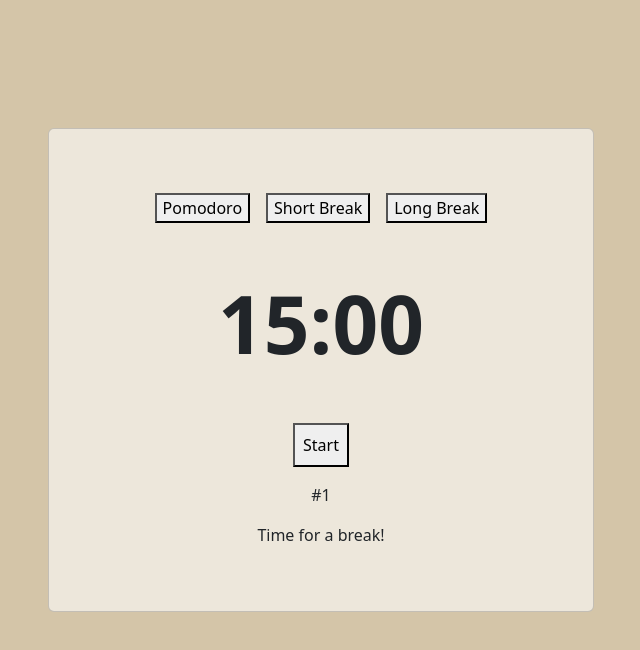
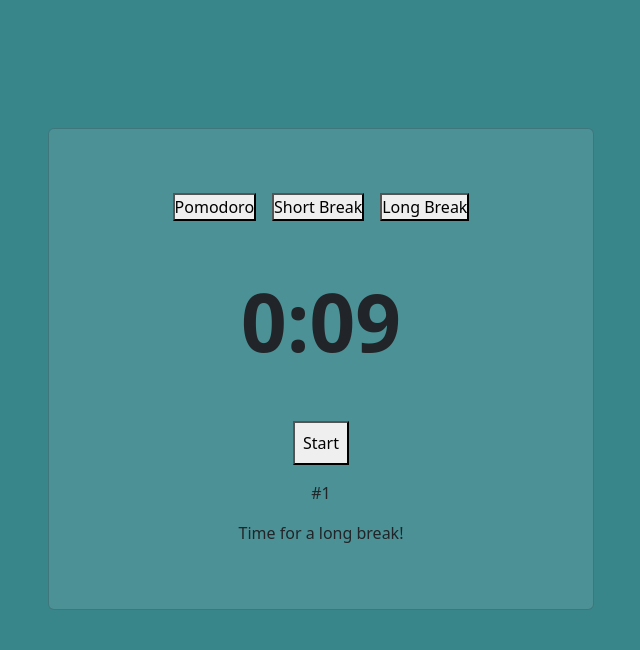
Before and after one commit to amunye1/Pomodoro-Timer, a React (Vite) app in the folder pomodoroTimer/: page / in a window 1280 px wide. Both pictures are taken after a click on the button "Long Break". Shown: the top 650 px of the page, without its empty margins (319-959 px from the left). Built offline with nearby package versions, Linux system fonts and the light colour scheme.

Commit message:
Added the color to each of the timers and some other changes

```diff
--- a/pomodoroTimer/Clock.css
+++ b/pomodoroTimer/Clock.css
@@ -10,12 +10,12 @@
 
   .off-white{
     background-color: #ede7db !important;
-
   }
 
-  .dark-tan{
-    background-color: #d4c5a8 ;
-  }
   .w-half{
     max-width: 50%;
   }
+
+  .card {
+    transition: background-color 0.5s ease-in-out;
+  }
--- a/pomodoroTimer/Clock.jsx
+++ b/pomodoroTimer/Clock.jsx
@@ -1,7 +1,8 @@
-import React, { useState, useEffect, useRef, use } from "react";
+import React, { useState, useEffect, useRef } from "react";
 import "./Clock.css";
 import Buttons from "./Buttons";
-function Clock() {
+
+function Clock({ setBackgroundColor }) {
   // Set initial time to 1500 seconds (25 minutes)
   const [timeLeft, setTimeLeft] = useState(1500);
 
@@ -10,6 +11,9 @@
   const [pomodoroTotal, setPomodoroTotal] = useState(1);
   const [shortBreakTotal, setShortBreakTotal] = useState(1);
   const [longBreakTotal, setLongBreakTotal] = useState(1);
+  const [color, setColor] = useState("#ede7db");
+  const [pomodoroCount, setPomodoroCount] = useState(0);
+
   let btnName = "Start";
   const timerId = useRef(null);
 
@@ -23,12 +27,27 @@
           clearInterval(timerId.current);
           timerId.current = null;
           setIsRunning(false); // Ensure we set isRunning to false
+
+          // Handle timer completion and mode switching
           if (mode === "pomodoro") {
             setPomodoroTotal((prev) => prev + 1);
+            const newCount = pomodoroCount + 1;
+            setPomodoroCount(newCount);
+
+            // After 4 pomodoros, switch to long break
+            if (newCount % 4 === 0) {
+              setMode("longBreak");
+            } else {
+              // Otherwise switch to short break
+              setMode("shortBreak");
+            }
           } else if (mode === "shortBreak") {
-            setShortBreakTotal((prev) => prev + 1); // Increment correctly
+            setShortBreakTotal((prev) => prev + 1);
+            setMode("pomodoro");
           } else if (mode === "longBreak") {
             setLongBreakTotal((prev) => prev + 1);
+            setMode("pomodoro");
+            setPomodoroCount(0); // Reset pomodoro count after long break
           }
           return 0;
         }
@@ -64,13 +83,21 @@
 
   useEffect(() => {
     if (mode === "pomodoro") {
-      setTimeLeft(1500);
+      setTimeLeft(1);
+      setBackgroundColor("rgb(212 197 168)");
+      setColor("rgba(255, 255, 255, 0.1)");
     } else if (mode === "shortBreak") {
-      setTimeLeft(15);
+      setTimeLeft(30);
+      setBackgroundColor("rgb(57, 112, 151)");
+      setColor("rgba(255, 255, 255, 0.1)");
     } else if (mode === "longBreak") {
-      setTimeLeft(900);
+      setTimeLeft(9);
+      setBackgroundColor("rgb(56, 133, 138)");
+      setColor("rgba(255, 255, 255, 0.1)");
     }
-  }, [mode]);
+  }, [mode, setBackgroundColor]);
+
+
 
   // Format time as minutes:seconds
   const minutes = Math.floor(timeLeft / 60);
@@ -81,7 +108,7 @@
     <div className="container max-auto">
       <div className="row justify-content-center">
         <div className="col-12 col-sm-10 col-md-8 col-lg-6">
-          <div className="off-white card text-center mt-6 p-5">
+          <div className="card text-center mt-6 p-5" style={{ backgroundColor: color }}>
             <div className="card-body">
               <div>
                 <Buttons mode={mode} setMode={setMode} />
@@ -92,6 +119,7 @@
                   {isRunning ? "Pause" : "Start"}
                 </button>
               </div>
+
             </div>
             {mode === "pomodoro" ? (
               <>
@@ -106,7 +134,7 @@
             ) : mode === "longBreak" ? (
               <>
                 <p>#{longBreakTotal}</p>
-                <p>Time for a break!</p>
+                <p>Time for a long break!</p>
               </>
             ) : null}
           </div>
--- a/pomodoroTimer/src/App.jsx
+++ b/pomodoroTimer/src/App.jsx
@@ -1,13 +1,22 @@
+import { useState } from 'react';
 import Clock from "../Clock";
 
 function App() {
+    const [backgroundColor, setBackgroundColor] = useState("#d4c5a8");
+
     return(
-        <>
-        <div className="dark-tan">
-            <Clock/>
+        <div style={{
+            minHeight: "100vh",
+            backgroundColor: backgroundColor,
+            width: "100%",
+            position: "fixed",
+            top: 0,
+            left: 0,
+            right: 0,
+            bottom: 0
+        }}>
+            <Clock setBackgroundColor={setBackgroundColor}/>
         </div>
-        </>
-
     );
 }
 
--- a/pomodoroTimer/src/index.css
+++ b/pomodoroTimer/src/index.css
@@ -1,4 +1,13 @@
-html{
-    background-color: #d4c5a8 ;
+* {
+    margin: 0;
     padding: 0;
+    box-sizing: border-box;
 }
+
+html, body, #root {
+    min-height: 100vh;
+    width: 100%;
+    margin: 0;
+    padding: 0;
+    transition: background-color 0.5s ease-in-out;
+}
```
